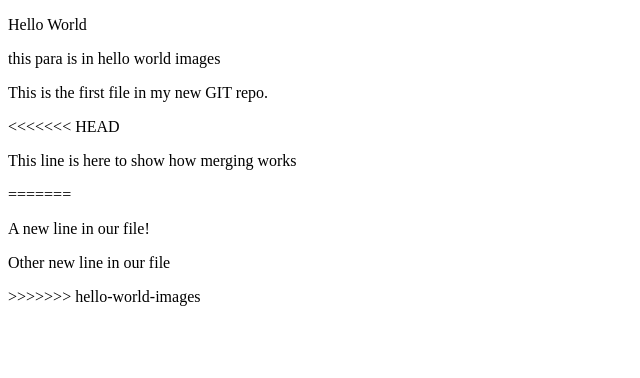
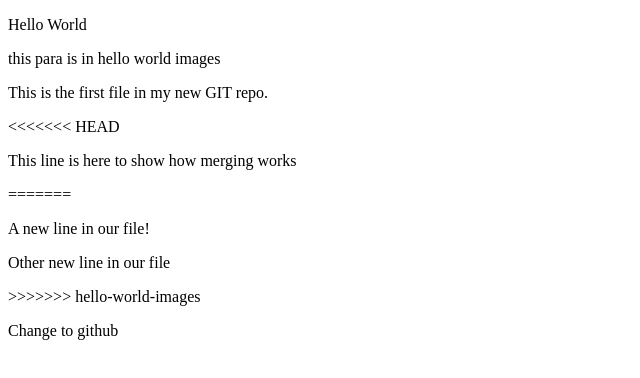
Before and after one commit to jhondaven12/git-test, a plain HTML site: page index.html in a window 1280 px wide. Shown: the whole page, without its empty margins (0-640 px from the left). Drawn offline with Linux system fonts and the light colour scheme.

Commit message:
update on index.htm

```diff
--- a/index.html
+++ b/index.html
@@ -15,5 +15,6 @@
     <p>A new line in our file!</p>
     <p>Other new line in our file</p>
 >>>>>>> hello-world-images
+    <p>Change to github</p>
 </body>
 </html>
```
